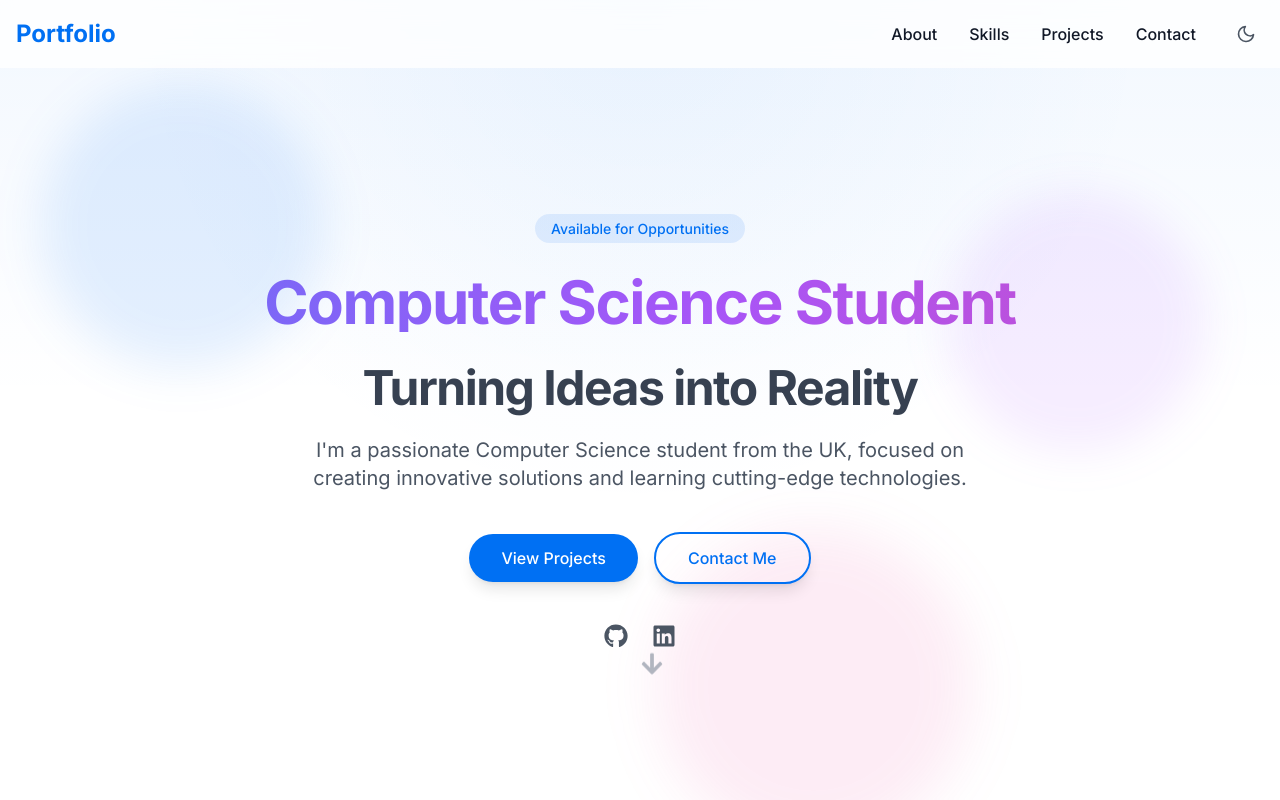
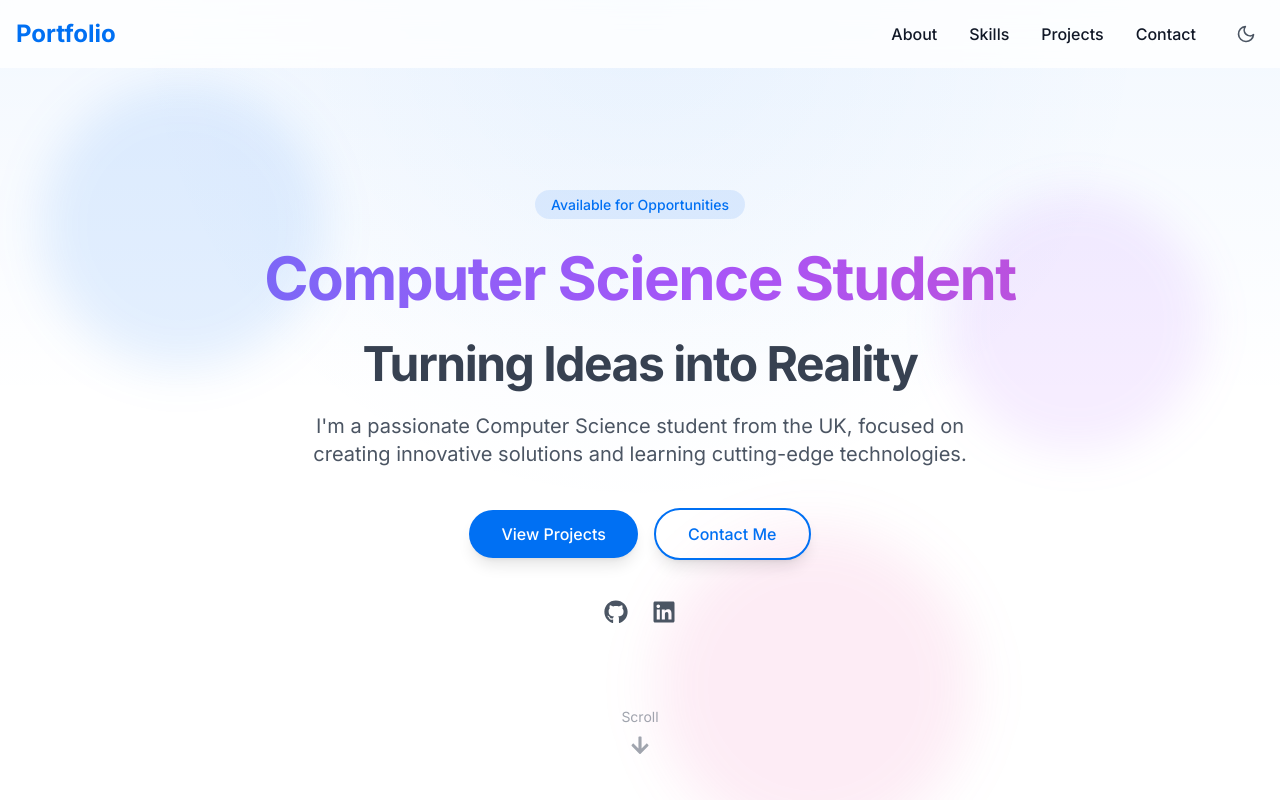
Before and after one commit to Mr-Harsh14/My-Portfolio, a Next.js app: page / in a window 1280 px wide. Shown: the top 800 px of the page. Built offline with nearby package versions, Linux system fonts and the light colour scheme.

Commit message:
update arrow

```diff
--- a/src/app/page.tsx
+++ b/src/app/page.tsx
@@ -31,7 +31,7 @@ export default function Home() {
             <div className="absolute -bottom-20 left-1/2 w-72 h-72 bg-pink-500/10 rounded-full mix-blend-multiply filter blur-xl animate-blob animation-delay-4000" />
           </div>
 
-          <div className="relative px-4 sm:px-6 lg:px-8 w-full max-w-7xl mx-auto pt-32 pb-16">
+          <div className="relative px-4 sm:px-6 lg:px-8 w-full max-w-7xl mx-auto pt-32 pb-28">
             <div className="text-center">
               <motion.div
                 initial={{ opacity: 0, y: 20 }}
@@ -113,23 +113,27 @@ export default function Home() {
                   <FaLinkedin className="w-6 h-6" />
                 </motion.a>
               </motion.div>
+            </div>
+          </div>
 
-              {/* Scroll Down Indicator */}
+          {/* Scroll Down Indicator - Now positioned outside the main content div */}
+          <div className="absolute bottom-12 left-0 right-0 flex justify-center pointer-events-none">
             <motion.div
-                className="absolute bottom-8 left-1/2 transform -translate-x-1/2"
               initial={{ opacity: 0, y: -20 }}
-                animate={{ opacity: 1, y: 0 }}
+              animate={{
+                opacity: [0.4, 1, 0.4],
+                y: [0, 8, 0]
+              }}
               transition={{
-                  duration: 0.5,
-                  delay: 1,
+                duration: 1.5,
                 repeat: Infinity,
-                  repeatType: "reverse",
-                  repeatDelay: 0.5
+                repeatType: "loop",
               }}
+              className="flex flex-col items-center"
             >
-                <FaArrowDown className="w-6 h-6 text-gray-400 dark:text-gray-600" />
+              <span className="text-sm text-gray-500 dark:text-gray-400 mb-2">Scroll</span>
+              <FaArrowDown className="w-5 h-5 text-gray-500 dark:text-gray-400" />
             </motion.div>
-            </div>
           </div>
         </AnimatedSection>
 
```
Lines whose indentation alone changed are shown as unchanged.
